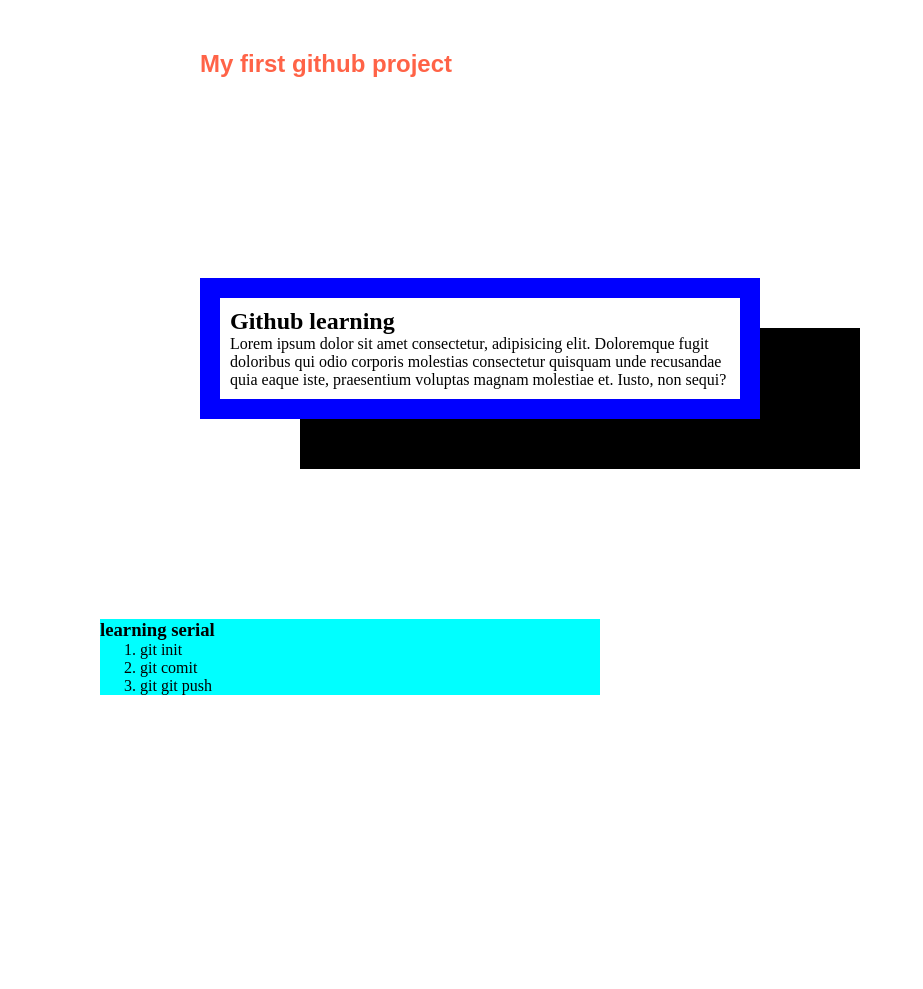
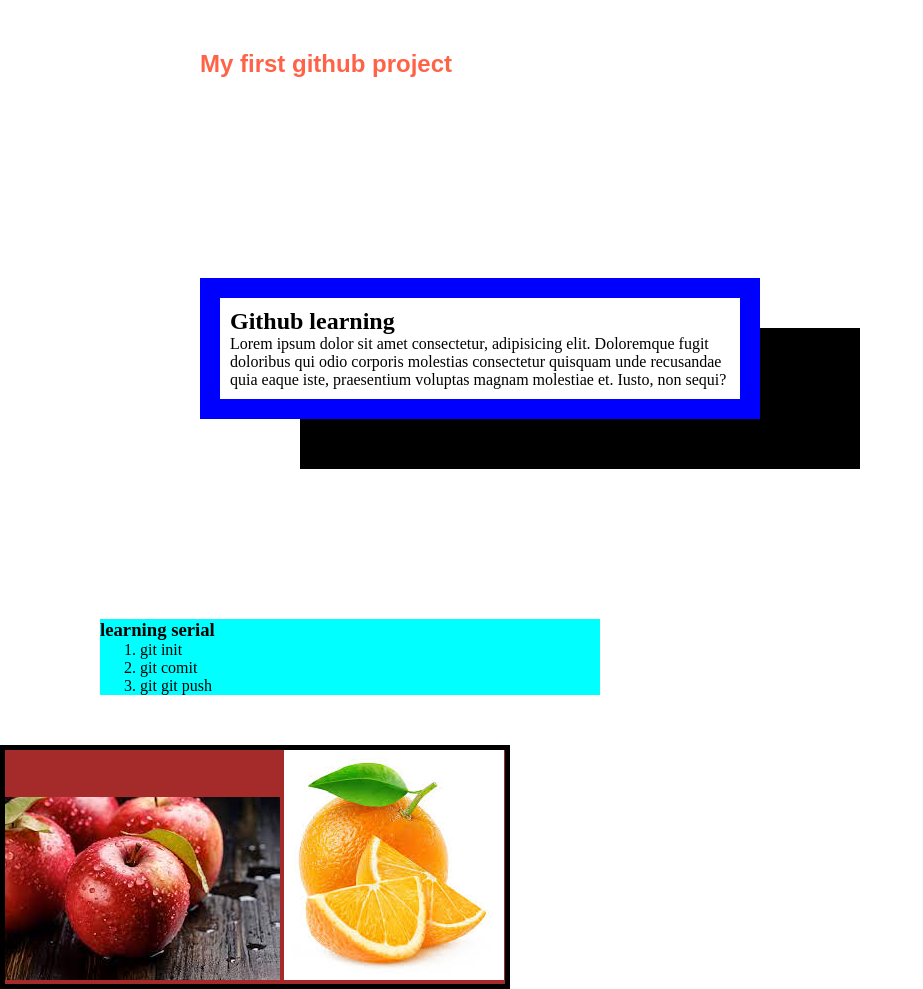
Before and after one commit to Razib-Khan/my-first-github-repo, a plain HTML site: page index.html in a window 1280 px wide. Shown: the whole page, without its empty margins (0-923 px from the left). Before the commit the page ends 800 px from the top, so only its background shows below. Drawn offline with Linux system fonts and the light colour scheme.

Commit message:
first commit

```diff
--- a/blog/blog.css
+++ b/blog/blog.css
@@ -20,3 +20,8 @@ header{
     background-color: aqua;
     width: 500px;
 }
+.ima{
+    border: 5px solid black;
+        background-color: brown;
+        width: 500px;
+}
--- a/index.html
+++ b/index.html
@@ -21,5 +21,10 @@
             <li>git git push</li>
         </ol>
     </div>
+    <div class="ima">
+        <img src="images/apple.JPG" alt="">
+        <img src="images/orange.jpg" alt="">
+
+    </div>
 </body>
 </html>
```
Also changed, not shown: images/apple.jpg (added), images/orange.jpg (added).
